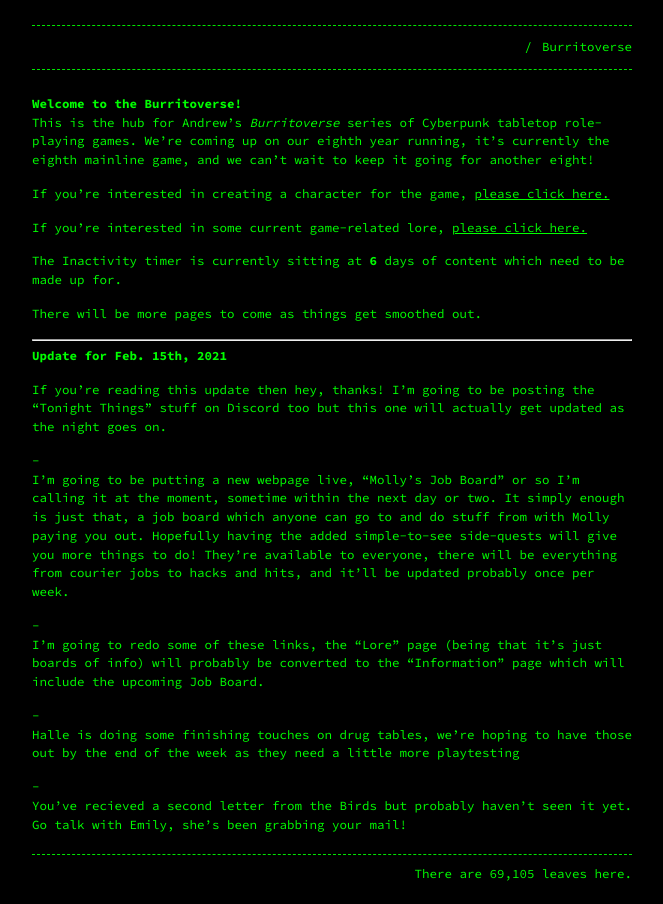
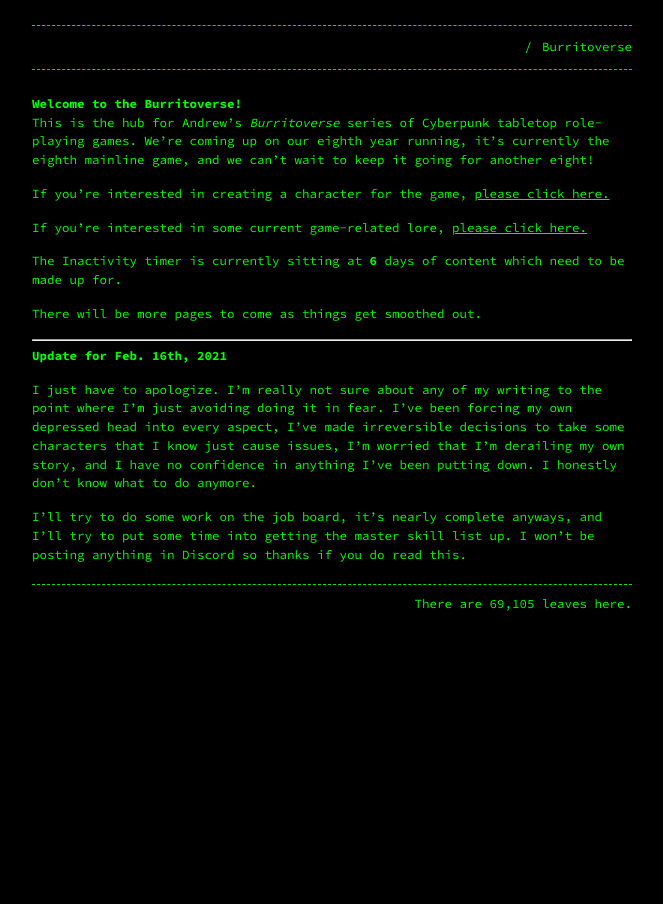
Before and after one commit to Terwilliger69105/69105.github.io, a Jekyll site: the page built from burritoverse.md, in a window 1280 px wide. Shown: the whole page, without its empty margins (308-971 px from the left). Built offline with Jekyll 4.4.1, drawn with Linux system fonts in a browser that asks for light colours; our own code applies the rules of GitHub Pages for plain Markdown files.

Commit message:
Update burritoverse.md

```diff
--- a/burritoverse.md
+++ b/burritoverse.md
@@ -17,14 +17,8 @@ There will be more pages to come as things get smoothed out.
 
 ---
 
-**Update for Feb. 15th, 2021**
+**Update for Feb. 16th, 2021**
 
-If you're reading this update then hey, thanks! I'm going to be posting the "Tonight Things" stuff on Discord too but this one will actually get updated as the night goes on.
+I just have to apologize. I'm really not sure about any of my writing to the point where I'm just avoiding doing it in fear. I've been forcing my own depressed head into every aspect, I've made irreversible decisions to take some characters that I know just cause issues, I'm worried that I'm derailing my own story, and I have no confidence in anything I've been putting down. I honestly don't know what to do anymore.
 
-* I'm going to be putting a new webpage live, "Molly's Job Board" or so I'm calling it at the moment, sometime within the next day or two. It simply enough is just that, a job board which anyone can go to and do stuff from with Molly paying you out. Hopefully having the added simple-to-see side-quests will give you more things to do! They're available to everyone, there will be everything from courier jobs to hacks and hits, and it'll be updated probably once per week.
-
-* I'm going to redo some of these links, the "Lore" page (being that it's just boards of info) will probably be converted to the "Information" page which will include the upcoming Job Board.
-
-* Halle is doing some finishing touches on drug tables, we're hoping to have those out by the end of the week as they need a little more playtesting
-
-* You've recieved a second letter from the Birds but probably haven't seen it yet. Go talk with Emily, she's been grabbing your mail!
+I'll try to do some work on the job board, it's nearly complete anyways, and I'll try to put some time into getting the master skill list up. I won't be posting anything in Discord so thanks if you do read this.
```
